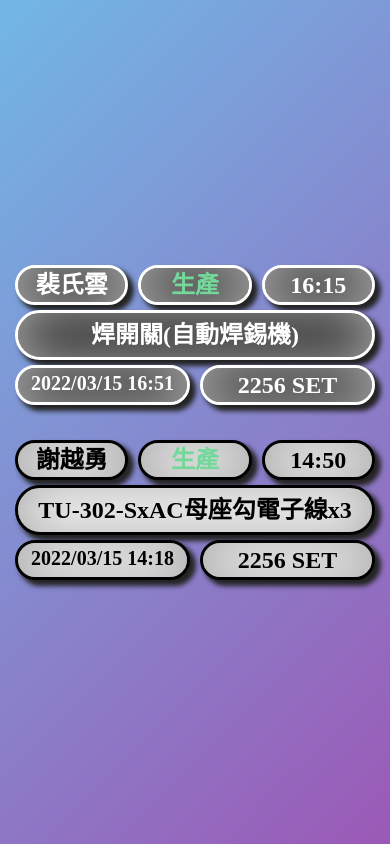
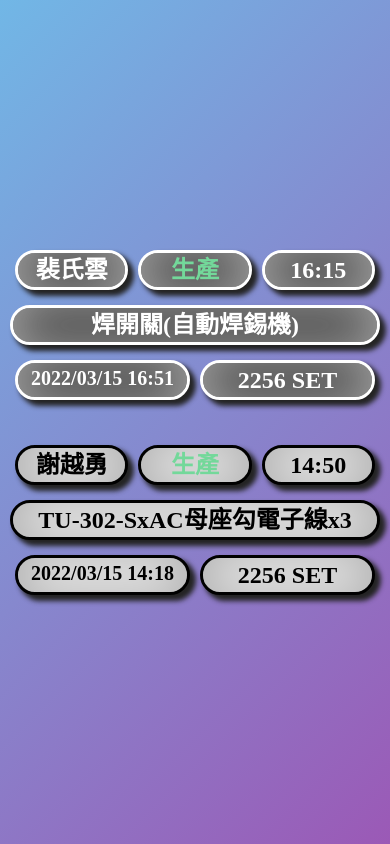
Before and after one commit to zz22558822/22-0401-FullPageUI, a plain HTML site: page index.html in a window 390 px wide. Drawn offline with Linux system fonts and the light colour scheme.

Commit message:
UpData RWD

```diff
--- a/scss/style.scss
+++ b/scss/style.scss
@@ -77,6 +77,8 @@ html,body{
         }
         @include mobile-767{
             font-size: 30px;
+            margin-top: 35px;
+            margin-bottom: 35px;
         }
         @include mobile-620{
             font-size: 24px;
@@ -92,6 +94,8 @@ html,body{
                 margin: 5px;
                 border-radius: 50px;
                 text-align: center;
+                // 不換行
+                white-space: nowrap;
 
                 // 內外陰影
                 // box-shadow: inset 0px 0px 50px 0px $br1,10px 10px 30px 20px $br2;
@@ -236,6 +240,11 @@ html,body{
 
                 background: $br2;
 
+
+                @include mobile-767{
+                    padding: 5px;
+                    margin: 10px 0;
+                }
                 &.no2{
                     color: #000;
                     background: #FFF;
@@ -316,6 +325,11 @@ html,body{
 
                 background: $br2;
 
+                @include mobile-620{
+                    display: flex;
+                    flex-direction: column;
+                    justify-content: center;
+                }
                 &.no2{
                     color: #000;
                     background: #FFF;
@@ -327,7 +341,11 @@ html,body{
                     padding: 20px 60px;
                     display: inline;
                     @include mobile-1300{
-                        padding: 20px 20px;
+                        padding: 20px;
+                    }
+                    @include mobile-620{
+                        display: block;
+                        padding: 0;
                     }
                 }
                 h2{
```
Also changed, not shown: scss/style.css, 1 other file.
